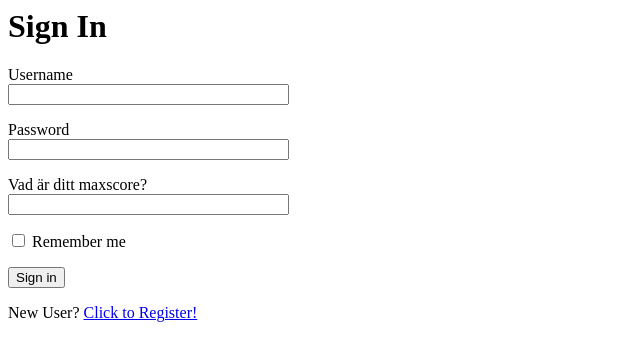
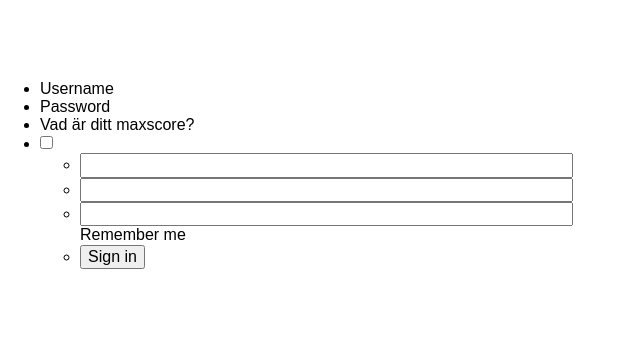
Before and after one commit to JonssonAlexander/Flipper_Bet_Site, a Flask app: page /login in a window 1280 px wide. Shown: the top 361 px of the page, without its empty margins (0-640 px from the left). Run offline with Flask 2, Linux system fonts and the light colour scheme; some libraries are stand-ins or nearby versions.

Commit message:
Add files via upload

```diff
--- a/app/templates/_match.html
+++ b/app/templates/_match.html
@@ -6,7 +6,7 @@
     {%if game.played%}
 
     {%else%}
-    <li>  <button href="{{ url_for('confirm_match') }}" type="submit" class="button">Take bet!</button></li>
+    <li>  <button href="{{ url_for('index') }}" type="submit" class="button">Take bet!</button></li>
     {% endif %}
   </ul>
 </article>
--- a/app/templates/login.html
+++ b/app/templates/login.html
@@ -1,21 +1,67 @@
-<h1>Sign In</h1>
-    <form action="" method="post" novalidate>
-        {{ form.hidden_tag() }}
-        <p>
-            {{ form.username.label }}<br>
-            {{ form.username(size=32) }}
-        </p>
+<!doctype html>
+<html>
+ <head>
+  <link rel="stylesheet" href="https://cdn.jsdelivr.net/npm/purecss@2.1.0/build/pure-min.css" integrity="sha384-yHIFVG6ClnONEA5yB5DJXfW2/KC173DIQrYoZMEtBvGzmf0PKiGyNEqe9N6BNDBH" crossorigin="anonymous">
+  <link rel= "stylesheet" type= "text/css" href="{{ url_for('static',filename='style.css') }}">
+  <link rel= "stylesheet" type= "text/css" href="{{ url_for('static',filename='table.css') }}">
+  <script src="http://ajax.googleapis.com/ajax/libs/jquery/1.7.1/jquery.min.js" type="text/javascript"></script>
 
-        <p>
-            {{ form.password.label }}<br>
-            {{ form.password(size=32) }}
-        </p>
-        <p>
-            {{ form.max_score.label }}<br>
-            {{ form.max_score(size=32) }}
-        </p>
-        <p>{{ form.remember_me() }} {{ form.remember_me.label }}</p>
-        <p>{{ form.submit() }}</p>
+ </head>
+ <h1 style="color: white; font-size: 100; text-align: center;">Logga in</h1>
+ <section class="wrapper">
+    <!-- Row title -->
+    <main class="row title">
+      <ul>
 
-        <p>New User? <a href="{{ url_for('register') }}">Click to Register!</a></p>
+        <form action="" method="post" novalidate>
+            {{ form.hidden_tag() }}
+            <li>
+                {{ form.username.label }}
+
+
+            </li>
+
+            <li>
+                {{ form.password.label }}
+
+
+            </li>
+            <li>
+                {{ form.max_score.label }}
+
+            </li>
+            <li>{{ form.remember_me() }}</li>
+
+
+
+        </u>
+    <main class="row title">
+        <ul>
+
+            <form action="" method="post" novalidate>
+                {{ form.hidden_tag() }}
+                <li>
+
+                    {{ form.username(size=50) }}
+
+                </li>
+
+                <li>
+
+                    {{ form.password(size=50) }}
+
+                </li>
+                <li>
+
+                    {{ form.max_score(size=50) }}
+
+                </li>
+                {{ form.remember_me.label }}</li>
+                <li>{{ form.submit() }}
+
+                </li>
+
+
+
+            </u>
     </form>
```
